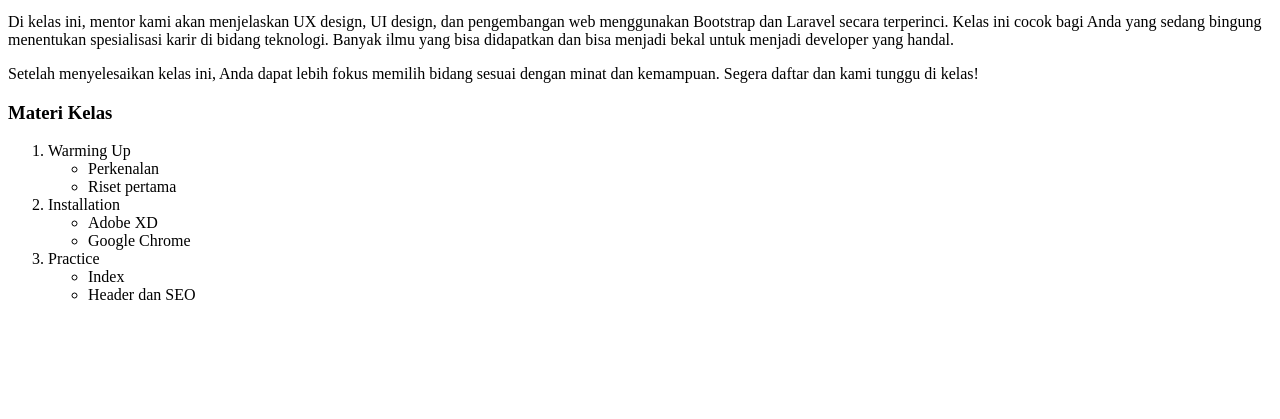
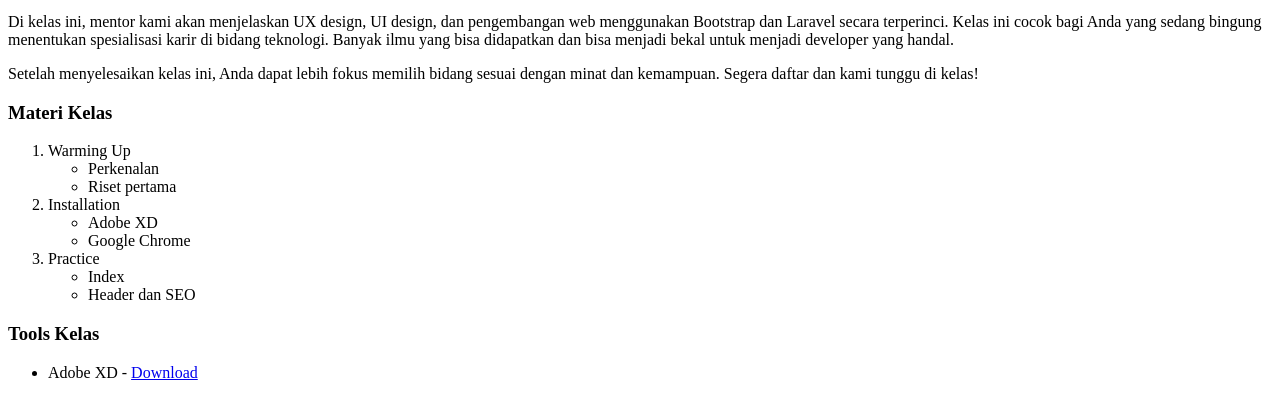
Before and after one commit to muhammadkusuma/belajar-css, a plain HTML site: page index.html in a window 1280 px wide. Shown: the part 145-564 px from the top of the page. Drawn offline with Linux system fonts and the light colour scheme.

Commit message:
Anchor Hyperlink

```diff
--- a/index.html
+++ b/index.html
@@ -42,6 +42,13 @@
     </ol>
 
 
+    <h3>
+        Tools Kelas
+    </h3>
+    <ul>
+        <li>Adobe XD - <a target="_blank"
+            href="https://www.adobe.com/products/xd.html">Download</a> </li>
+    </ul>
 
 </body>
 </html>
```
